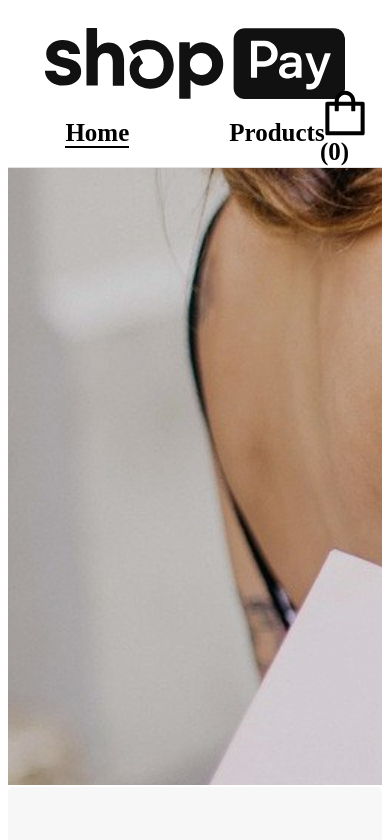
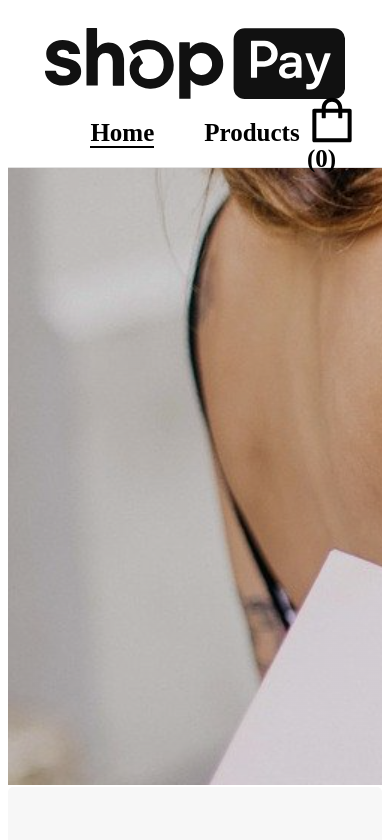
Before and after one commit to Bv28dog/module_react, a React (Vite) app: page / in a window 390 px wide. Shown: the top 840 px of the page. Built offline with nearby package versions, Linux system fonts and the light colour scheme.

Commit message:
completed module react

```diff
--- a/src/components/layout/layout.css
+++ b/src/components/layout/layout.css
@@ -146,10 +146,16 @@ a {
 @media (max-width: 768px) {
   .carton_Icon_blok {
     position: fixed;
-    right: 10px;
-    top: 88px;
+    right: 23px;
+    top: 95px;
     width: 60px;
-}
+  }
+  .catedoties_Products_Wrap {
+    gap: 31px;
+  }
+  .layoutLink {
+    gap: 50px;
+  }
   .container-contact-blok {
     font-size: 15px;
   }
--- a/src/pages/home/home.css
+++ b/src/pages/home/home.css
@@ -1,4 +1,4 @@
-.color_Home {
+.logo_Home {
   background-color: rgba(29, 44, 65, 0.863);
   background-image: url("../../assets/home_logout.png");
   background-repeat: no-repeat;
--- a/src/pages/home/home.jsx
+++ b/src/pages/home/home.jsx
@@ -1,10 +1,9 @@
-
 import "./home.css";
 
 export const Home = () => {
   return (
     <>
-     <div className="color_Home"></div>
+      <div className="logo_Home"></div>
     </>
   );
 };
--- a/src/pages/products/products.css
+++ b/src/pages/products/products.css
@@ -95,5 +95,5 @@ a {
     right: 10px;
     top: 88px;
     width: 60px;
+  }
 }
-}
--- a/src/pages/productsDetails/productsDetails.css
+++ b/src/pages/productsDetails/productsDetails.css
@@ -78,7 +78,6 @@ p {
   background-color: gray;
 }
 
-
 @media (max-width: 768px) {
   .carton_Icon_blok {
     position: fixed;
```
Also changed, not shown: src/store/shoppingSlice.js (+1 -6 lines), src/pages/shoppingCart/shoppingCart.css (indentation only). Lines whose indentation alone changed are shown as unchanged.
